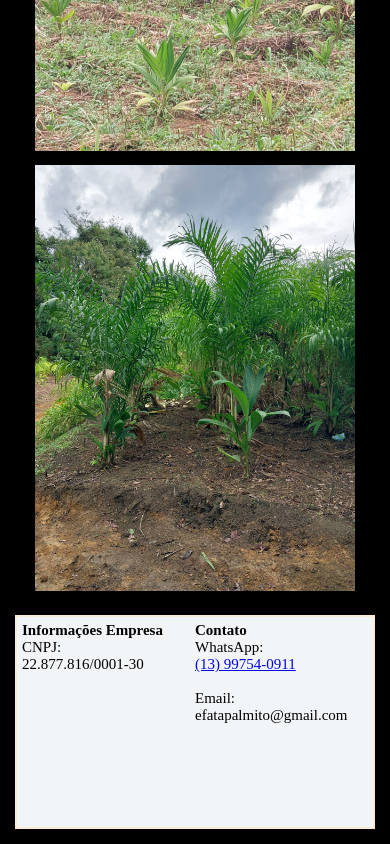
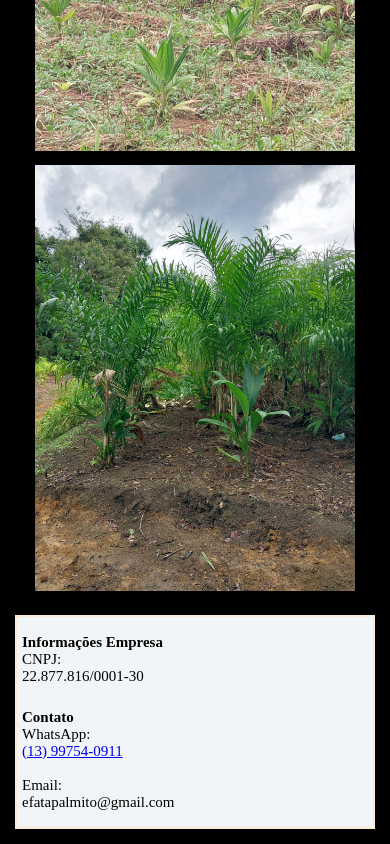
Before and after one commit to BrunoVenanci0/efatapalmitos, a plain HTML site: page index.html in a window 390 px wide. Shown: the part 644-1488 px from the top of the page. Drawn offline with Linux system fonts and the light colour scheme.

Commit message:
Update media.css

```diff
--- a/styles/media.css
+++ b/styles/media.css
@@ -42,7 +42,8 @@
 
     #footer .flex-container{
         display: flex;
-        flex-direction: row;
+        flex-direction: column;
+        justify-content: space-around;
         width: 315px;
         height: 200px;
         font-size: 15px;
@@ -50,18 +51,12 @@
     }
 
     #footer .flex-container #info-empresa{
-        position: absolute;
-        right: 1;
         width: 50%;
-        height: 90%;
 
     }
 
     #footer .flex-container #contato{
-        position: absolute;
-        right: 0;
         width: 50%;
-        height: 90%;
 
     }
     /* end footer*/
```
